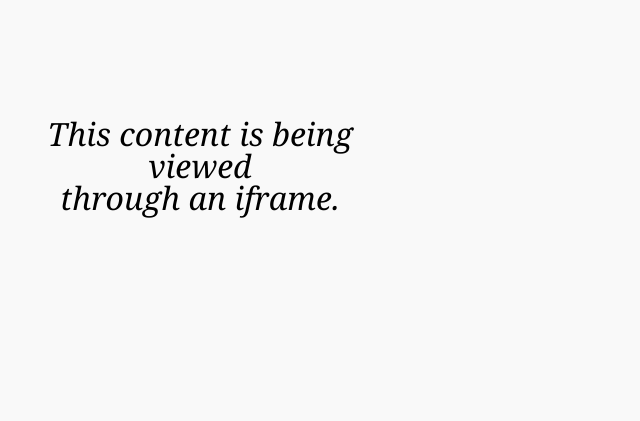
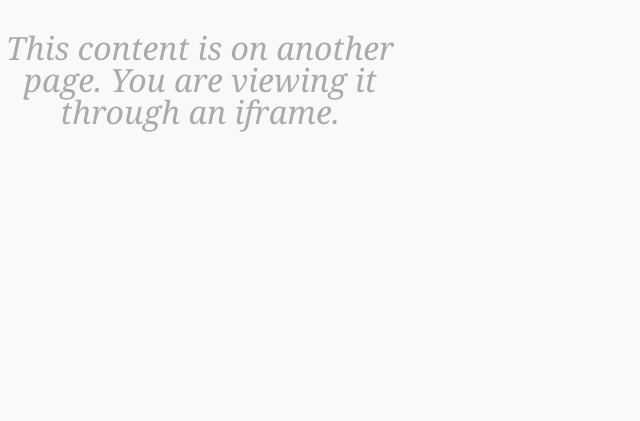
Before and after one commit to SEOmofo/cursors, a plain HTML site: page iframe.html in a window 1280 px wide. Shown: the whole page, without its empty margins (0-640 px from the left). Drawn offline with Linux system fonts and the light colour scheme.

Commit message:
updated formatting

```diff
--- a/iframe.html
+++ b/iframe.html
@@ -7,7 +7,7 @@
 </head>
 <body style="background-color:#f9f9f9;margin:0;padding:0">
 <div style="width:400px;height:300px">
-<p style="font-family:Georgia,serif;text-align:center;color:aaa;margin:118px 0;padding:0;line-height:32px;font-style:italic;font-size:32px;">This content is being viewed<br /> through an iframe.</p>
+<p style="font-family:Georgia,serif;text-align:center;color:#aaa;margin:32px 0 0 0;padding:0;line-height:32px;font-style:italic;font-size:32px;">This content is on another page. You are viewing it through an iframe.</p>
 </div>
 </body>
 </html>
```
Also changed, not shown: index.html (+1 -0 lines).
